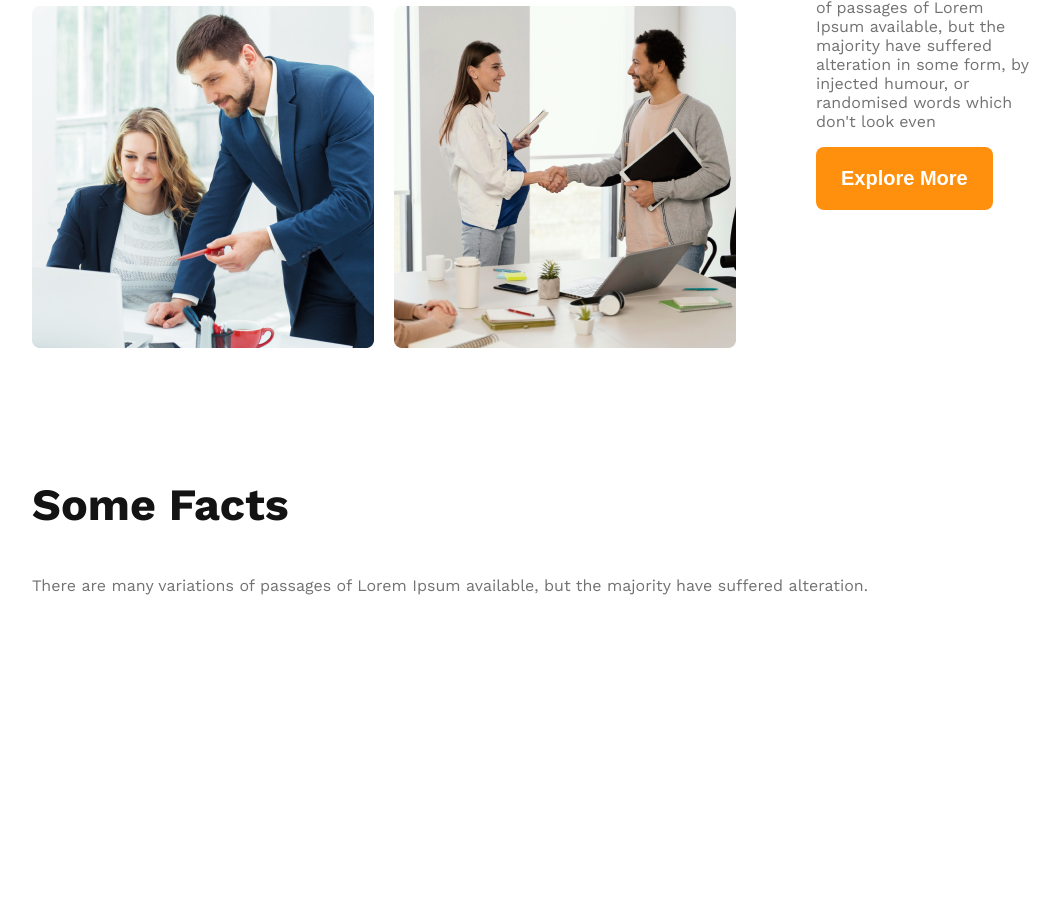
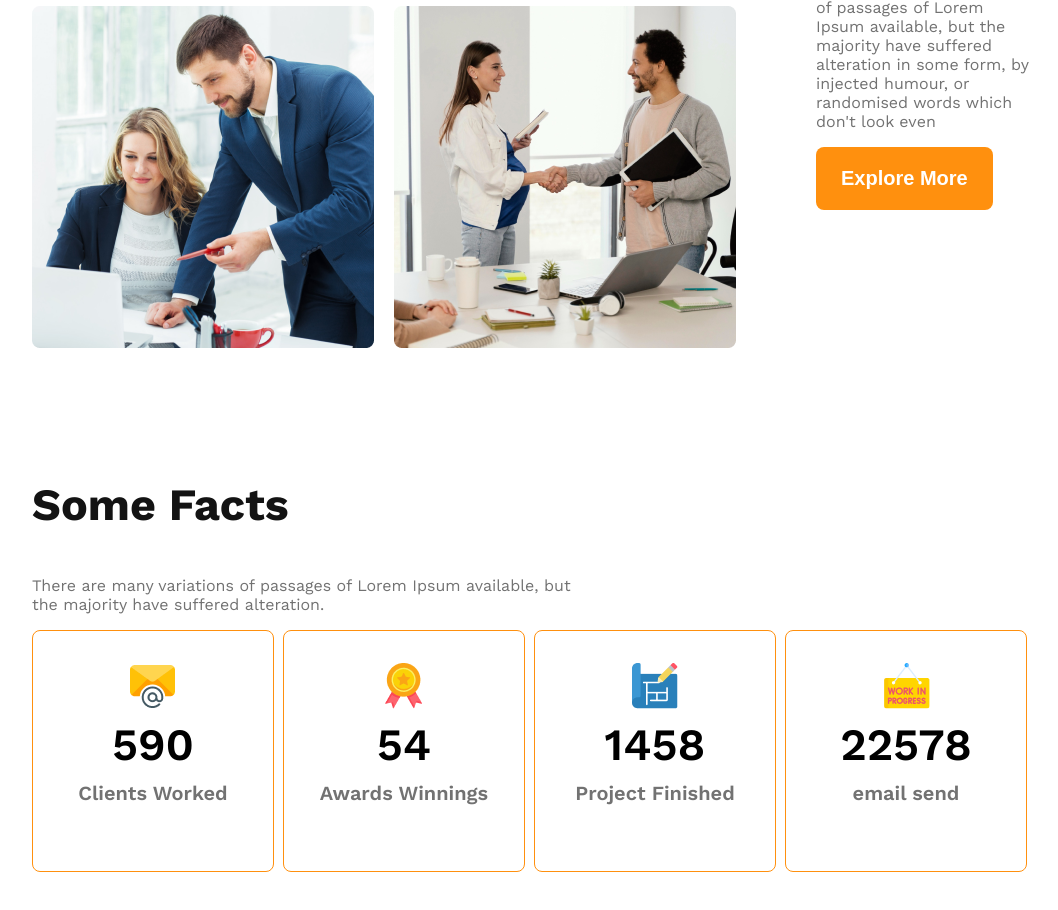
Before and after one commit to abdullah01846/g3-architect-website, a plain HTML site: page index.html in a window 1280 px wide. Shown: the part 1715-2625 px from the top of the page, without its empty margins (106-1164 px from the left). Before the commit the page ends 2598 px from the top, so only its background shows below. Drawn offline with nearby package versions, Linux system fonts and the light colour scheme.

Commit message:
fact card update

```diff
--- a/index.html
+++ b/index.html
@@ -61,25 +61,33 @@
                  but the majority have suffered alteration.</p>
 
             <div class="facts-container">
-                <div class="fact">
-                    <img src="" alt="" class="fact-icon">
-                    <h4 class="fact-number"></h4>
-                    <h5 class="fact-name"></h5>
+                <div class="fact-card display-flex">
+                 <div>
+                    <img src="images/icons/email.png" alt="" class="fact-icon">
+                    <h4 class="fact-number">590</h4>
+                    <h5 class="fact-name">Clients Worked</h5>
                 </div>
-                <div class="fact">
-                    <img src="" alt="" class="fact-icon">
-                    <h4 class="fact-number"></h4>
-                    <h5 class="fact-name"></h5>
                 </div>
-                <div class="fact">
-                    <img src="" alt="" class="fact-icon">
-                    <h4 class="fact-number"></h4>
-                    <h5 class="fact-name"></h5>
+                <div class="fact-card display-flex">
+                <div>
+                    <img src="images/icons/ribon.png" alt="" class="fact-icon">
+                    <h4 class="fact-number">54</h4>
+                    <h5 class="fact-name">Awards Winnings</h5>
                 </div>
-                <div class="fact">
-                    <img src="" alt="" class="fact-icon">
-                    <h4 class="fact-number"></h4>
-                    <h5 class="fact-name"></h5>
+                </div>
+                <div class="fact-card display-flex">
+                <div>
+                    <img src="images/icons/projects.png" alt="" class="fact-icon">
+                    <h4 class="fact-number">1458</h4>
+                    <h5 class="fact-name">Project Finished</h5>
+                </div>
+                </div>
+                <div class="fact-card display-flex">
+                <div>
+                    <img src="images/icons/customers.png" alt="" class="fact-icon">
+                    <h4 class="fact-number">22578</h4>
+                    <h5 class="fact-name">email send</h5>
+                </div>
                 </div>
             </div>
          </section>
--- a/style/g3.css
+++ b/style/g3.css
@@ -165,6 +165,41 @@ main > section{
     color: #727272;
     font-weight: 400;
     font-size: 1rem;
+    max-width: 540px;
+
+}
+
+
+
+/* some facts related card */
+.facts-container{
+    display: grid;
+    grid-template-columns: repeat(4, 1fr);
+
+}
+.fact-card{
+    border: 1px solid #FF900E;
+    width: 240px;
+    height: 240px;
+    border-radius: 8px;
+    text-align: center;
+    align-items: center;
+    justify-content: center;
+
+}
+
+.fact-number{
+    font-size: 2.8rem;
+    font-weight: 600;
+    margin-top: 5px;
+    margin-bottom: 10px;
+}
+
+.fact-name{
+    color: #727272;
+    font-size: 1.25rem;
+    font-weight: 600;
+    margin-top: 10px;
 }
 
 /* responsive media query  */
```
